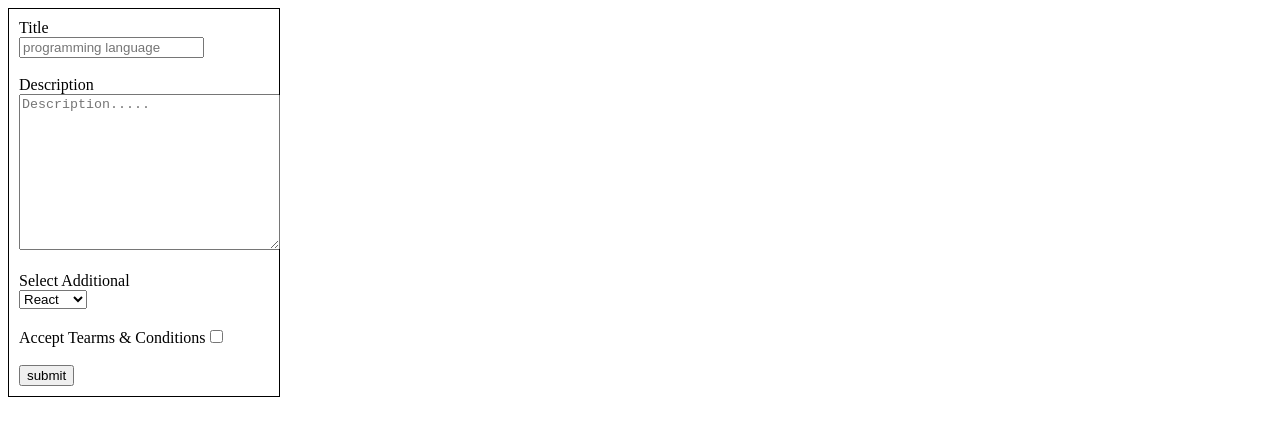
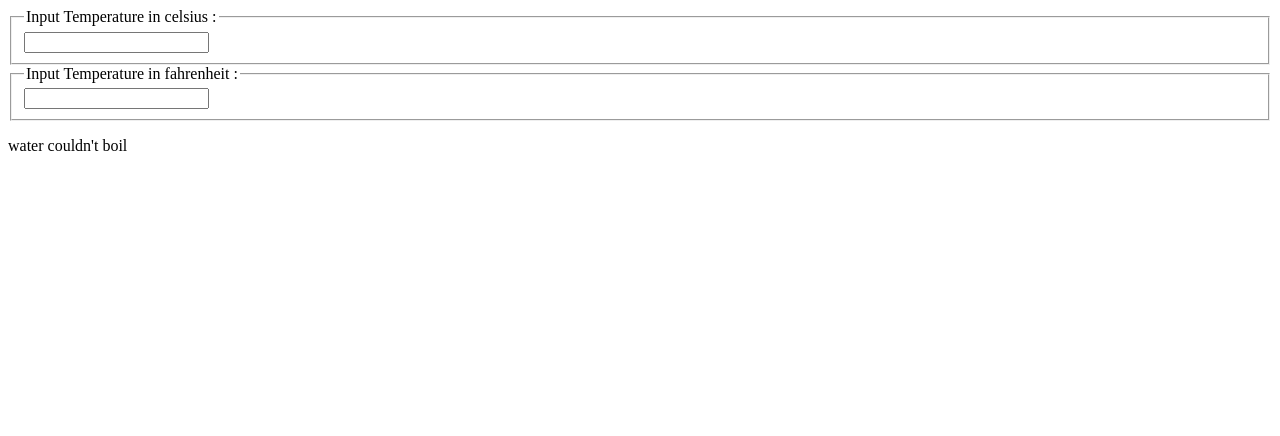
Before and after one commit to manahidbhuiyan/myApp, a React (Vite) app: page / in a window 1280 px wide. Shown: the top 436 px of the page. Built offline with nearby package versions, Linux system fonts and the light colour scheme.

Commit message:
React Lifting State Up

```diff
--- a/src/App.jsx
+++ b/src/App.jsx
@@ -1,7 +1,7 @@
-import Form from "./component/Form";
+import Calculator from "./component/Calculator";
 
 function App() {
-  return <Form ></Form>
+  return <Calculator />;
 }
 
-export default App
+export default App;
--- a/src/assets/From.css
+++ /dev/null
@@ -1,5 +0,0 @@
-.from{
-    padding: 10px;
-    border: 1px solid black;
-    width: 250px;
-}
--- /dev/null
+++ b/src/component/BoilingVerdict.jsx
@@ -0,0 +1,15 @@
+export default function BoilingVerdict({ checkTemperature = 0, scale }) {
+  if (scale == "f") {
+    if (checkTemperature >= 212) {
+      return <p>water could boil</p>;
+    } else {
+      return <p>water couldn't boil</p>;
+    }
+  } else {
+    if (checkTemperature >= 100) {
+      return <p>water could boil</p>;
+    } else {
+      return <p>water couldn't boil</p>;
+    }
+  }
+}
--- /dev/null
+++ b/src/component/Calculator.jsx
@@ -0,0 +1,46 @@
+import React from "react";
+import TemperatureInput from "./TemperatureInput";
+import { convert, toCelsius, toFahrenheit } from "../lib/converter";
+import BoilingVerdict from "./BoilingVerdict";
+
+export default class Calculator extends React.Component {
+  state = {
+    temperature: "",
+    scale: "c",
+  };
+
+  handleChangeTemperature = (e, scale) => {
+    this.setState({
+      temperature: e.target.value,
+      scale,
+    });
+  };
+
+  render() {
+    const { temperature, scale } = this.state;
+
+    const celcius =
+      scale === "f" ? convert(temperature, toCelsius) : temperature;
+    const fahrenheit =
+      scale === "c" ? convert(temperature, toFahrenheit) : temperature;
+
+    return (
+      <>
+        <TemperatureInput
+          scale="c"
+          temperature={celcius}
+          changeTemperature={this.handleChangeTemperature}
+        />
+        <TemperatureInput
+          scale="f"
+          temperature={fahrenheit}
+          changeTemperature={this.handleChangeTemperature}
+        />
+        <BoilingVerdict
+          checkTemperature={parseFloat(temperature)}
+          scale={scale}
+        />
+      </>
+    );
+  }
+}
--- a/src/component/Form.jsx
+++ /dev/null
@@ -1,67 +0,0 @@
-import React from "react";
-import '../assets/From.css'
-
- class Form extends React.Component{
-    state= {
-        title: "",
-        details: "",
-        lybrary: 'react',
-        isAccept: false
-    }
-
-    handleChange = (e) =>{
-           if(e.target.type === 'text'){
-            this.setState({
-                title : e.target.value
-            })
-           } else if(e.target.type === 'textarea'){
-            this.setState({
-                details : e.target.value
-            })
-           } else if (e.target.type === 'select-one'){
-            this.setState({
-                lybrary : e.target.value
-            })
-           } else if(e.target.type === 'checkbox'){
-            this.setState({
-                isAccept : e.target.checked
-            })
-           }
-            else{
-            console.log("nothing here");
-           }
-    }
-
-    submitHandler = (e) =>{
-        e.preventDefault()
-        const {title, details, lybrary, isAccept} = this.state
-        console.log(title, details,lybrary,isAccept)
-    }
-
-
-    render(){
-        const {title, details, lybrary, isAccept} = this.state
-        return (
-            <div>
-
-                <form className="from" action="" onSubmit={this.submitHandler} >
-                    <label htmlFor=""> Title </label><br />
-                    <input type="text" placeholder="programming language" value={title} onChange={this.handleChange} /> <br /> <br />
-                    <label htmlFor=""> Description </label><br />
-                    <textarea name="" placeholder="Description....." cols="30" rows="10" value={details} onChange={this.handleChange} ></textarea> <br /> <br />
-                    <label htmlFor=""> Select Additional </label> <br />
-                    <select name="" id="" value={lybrary} onChange={this.handleChange} >
-                        <option value='react'>React</option>
-                        <option value='vue'>Vue</option>
-                        <option value='angular'>Angular</option>
-                    </select> <br /><br />
-                    <label htmlFor="">Accept Tearms & Conditions</label>
-                    <input type="checkbox" checked={isAccept} onChange={this.handleChange} /> <br /><br />
-                    <input type="submit" value='submit' />
-                </form>
-            </div>
-        )
-    }
-}
-
-export default Form
--- /dev/null
+++ b/src/component/TemperatureInput.jsx
@@ -0,0 +1,22 @@
+import React from "react";
+
+const scaleNames = {
+  c: "celsius",
+  f: "fahrenheit",
+};
+
+function TemperatureInput({ scale, temperature, changeTemperature }) {
+  return (
+    <>
+      <fieldset>
+        <legend>Input Temperature in {scaleNames[scale]} : </legend>
+        <input
+          type="text"
+          value={temperature}
+          onChange={(e) => changeTemperature(e, scale)}
+        />
+      </fieldset>
+    </>
+  );
+}
+export default TemperatureInput;
--- /dev/null
+++ b/src/lib/converter.js
@@ -0,0 +1,17 @@
+export function toCelsius(fahrenheit) {
+  return ((fahrenheit - 32) * 5) / 9;
+}
+
+export function toFahrenheit(celsius) {
+  return (celsius * 9) / 5 + 32;
+}
+
+export function convert(temperature, convertTo) {
+  const input = parseFloat(temperature);
+  if (Number.isNaN(input)) {
+    return "";
+  }
+  const output = convertTo(input);
+  const rounded = Math.round(output * 1000) / 1000;
+  return rounded.toString();
+}
```
